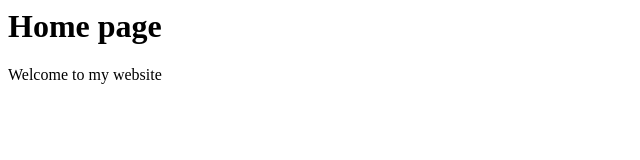
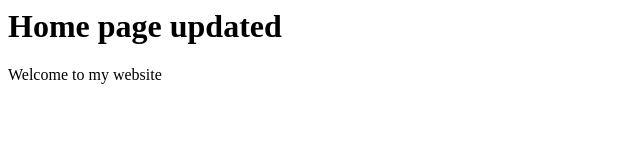
Before and after one commit to kolobok-travoed/demo, a plain HTML site: page index.html in a window 1280 px wide. Shown: the whole page, without its empty margins (0-640 px from the left). Drawn offline with Linux system fonts and the light colour scheme.

Commit message:
update index.html

```diff
--- a/index.html
+++ b/index.html
@@ -3,7 +3,7 @@
         <title>Welcome</title>
     </head>
     <body>
-        <h1>Home page</h1>
+        <h1>Home page updated</h1>
         <p>Welcome to my website</p>
     </body>
 </html>
```
